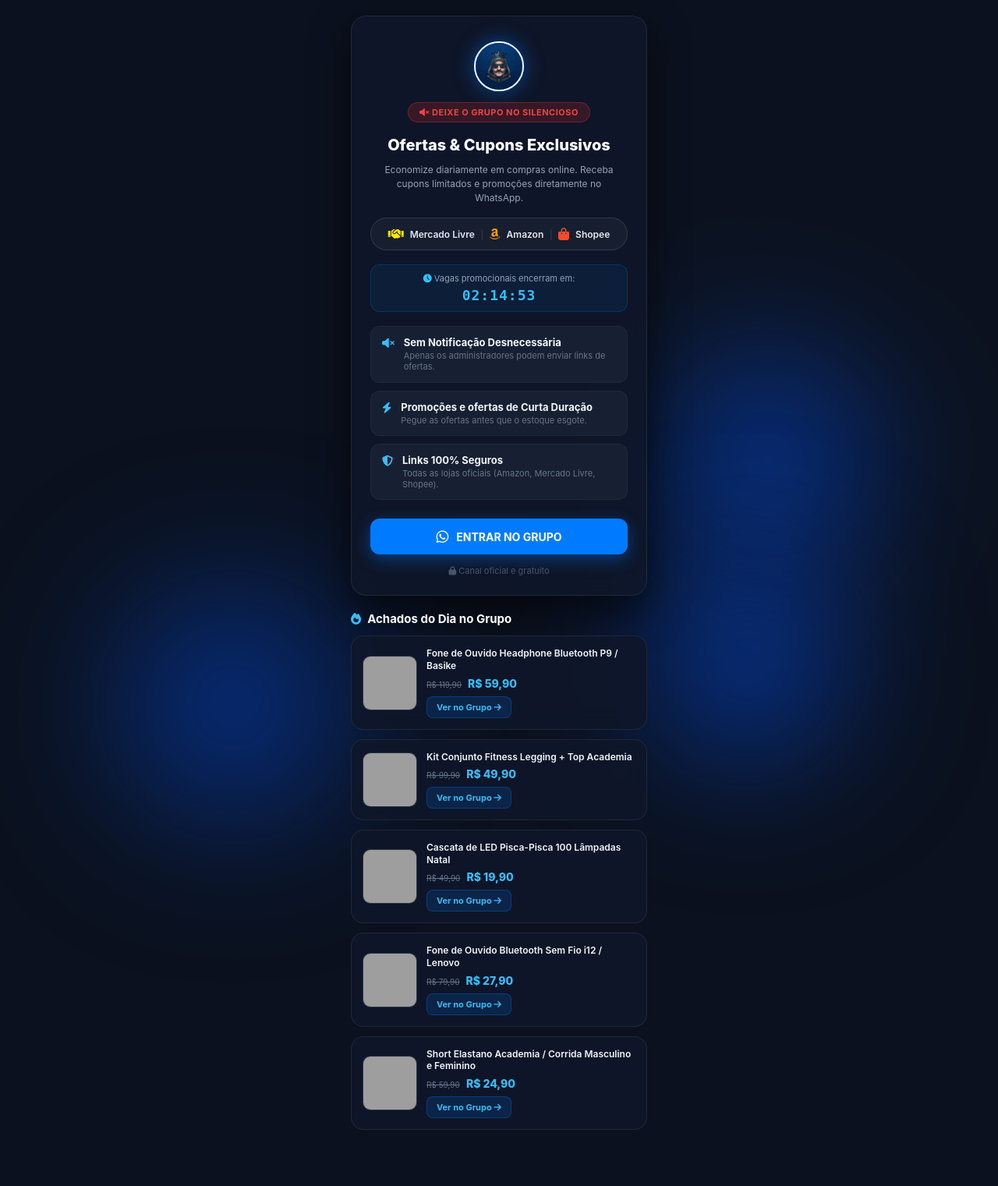
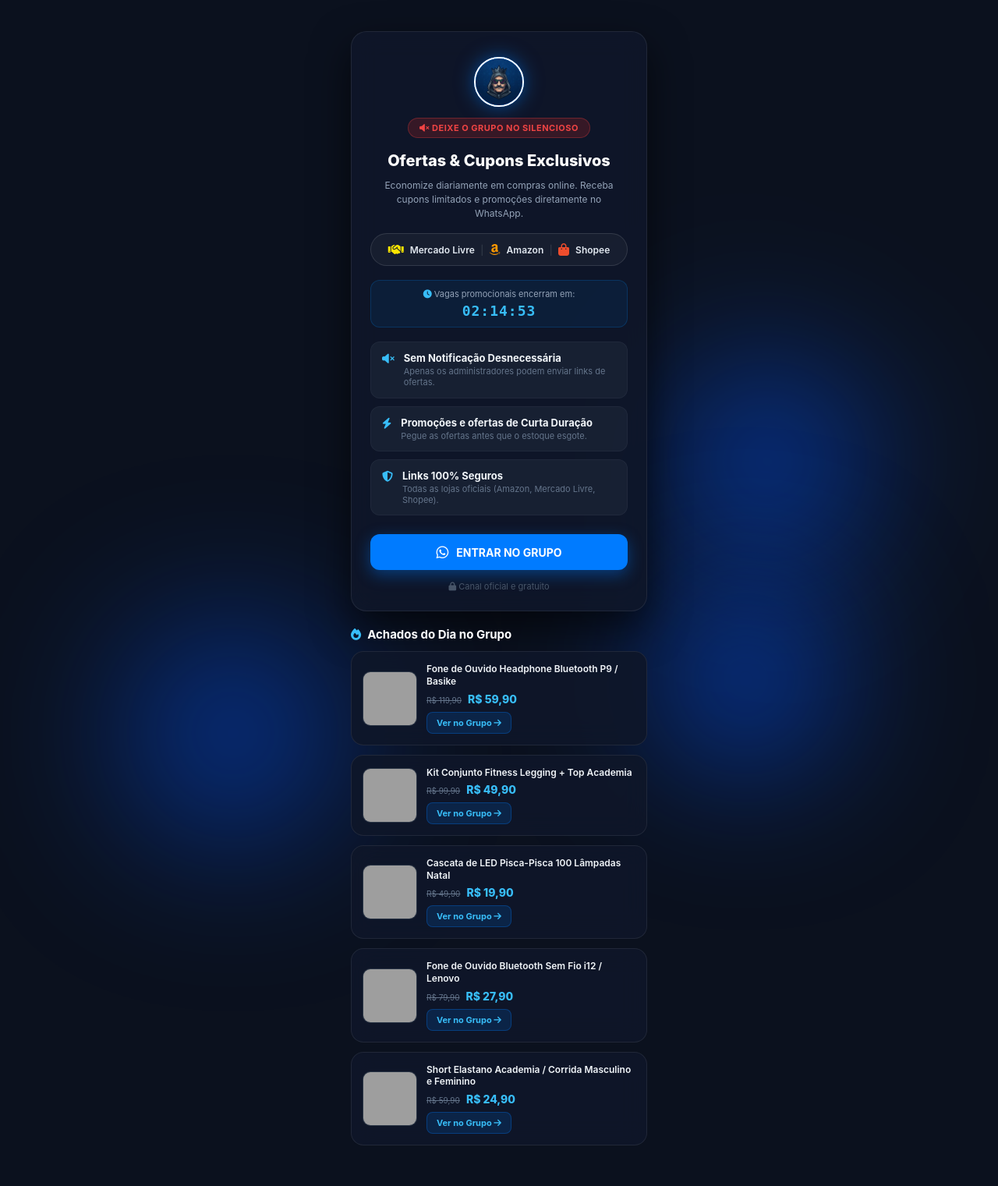
Before and after one commit to PATOfront/pagina.web, a Flask app: page / in a window 1280 px wide. Shown: the whole page at 78% size. Before the commit the page ends 1449 px from the top, so only its background shows below. Run offline with Flask 3, Linux system fonts and the light colour scheme; grey boxes are pictures that could not be loaded.

Commit message:
Update style.css

```diff
--- a/static/style.css
+++ b/static/style.css
@@ -10,14 +10,13 @@
     min-height: 100vh;
     display: flex;
     flex-direction: column;
-    justify-content: center;
+    justify-content: flex-start;
     align-items: center;
-    padding: 20px;
+    padding: 40px 20px;
     position: relative;
     overflow-x: hidden;
     perspective: 1000px;
 }
-
 /* --- ORBES AZUIS UNIFICADAS (Mesmo tamanho, cor e opacidade) --- */
 .glow-orb {
     position: absolute;
```
